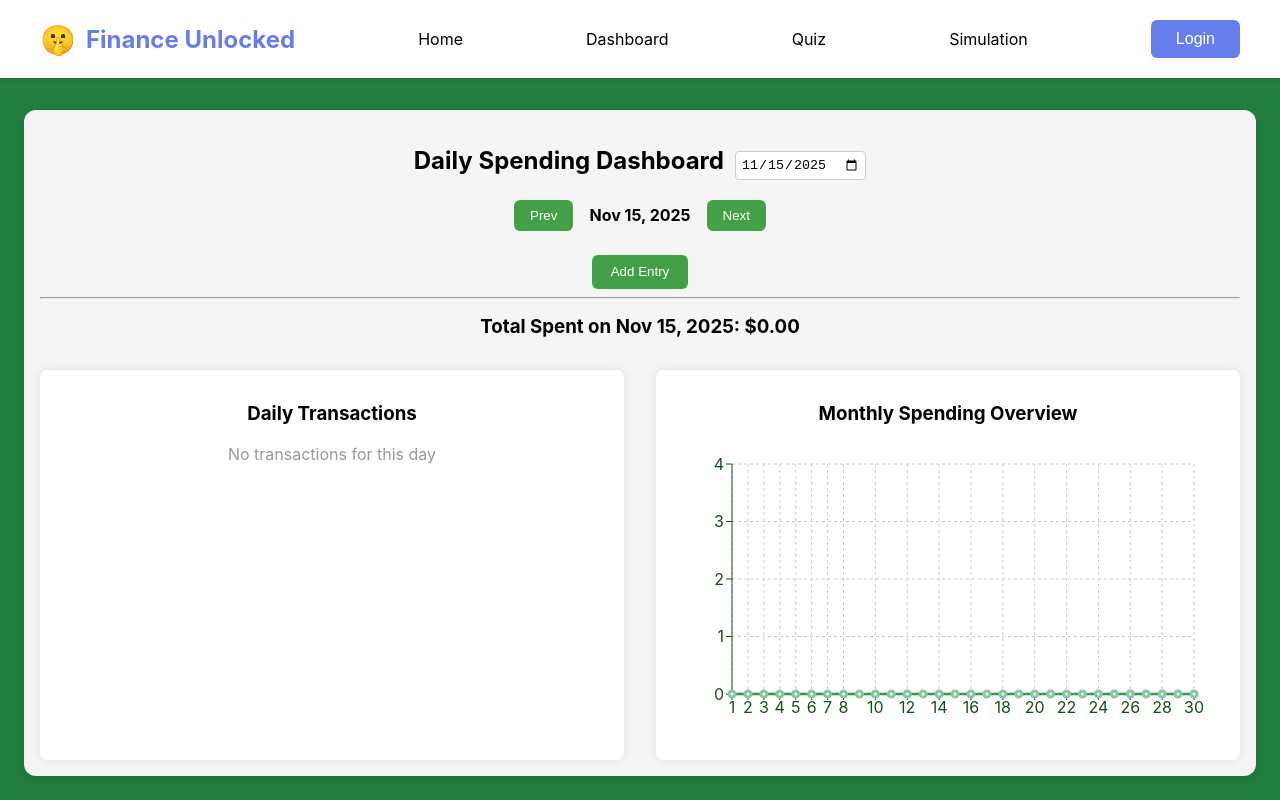
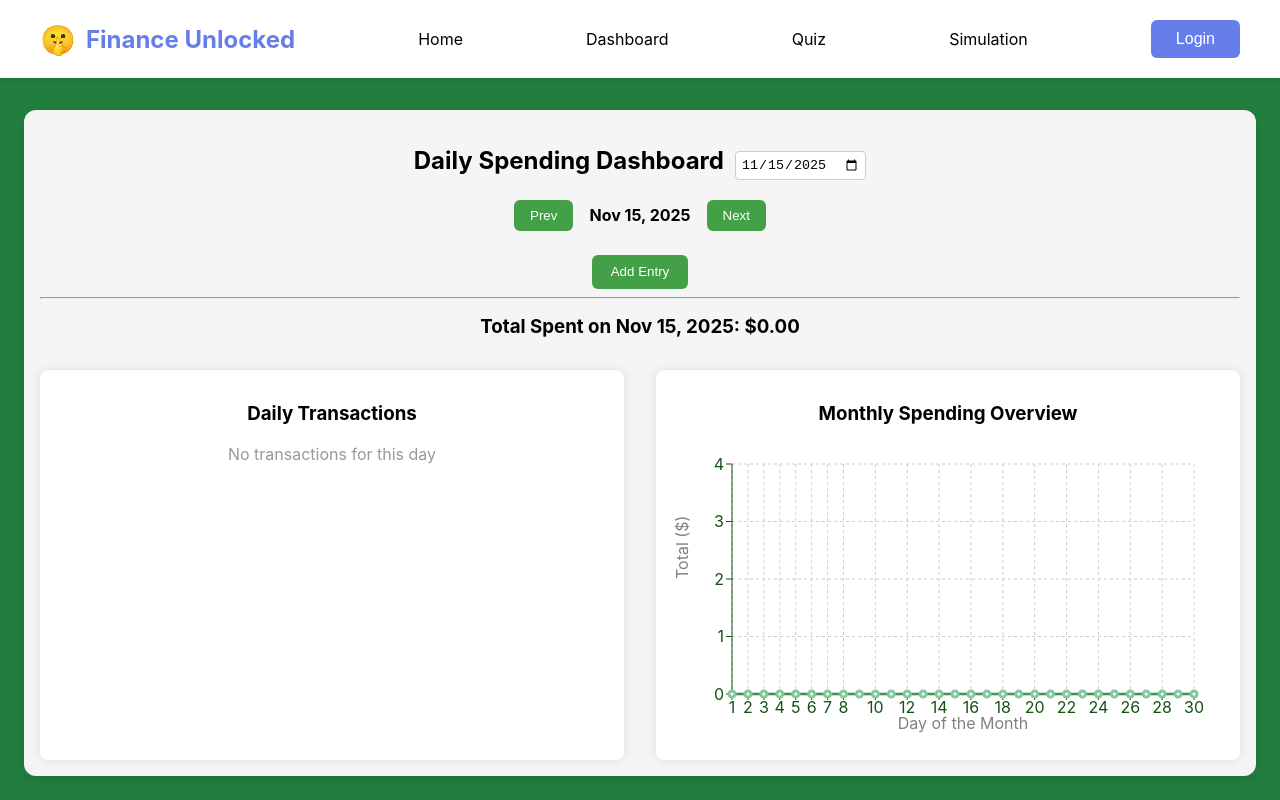
Before and after one commit to ketsia0623/technica-2025-hack, a React (Create React App) app in the folder my-ts-app/: page /dashboard in a window 1280 px wide. Shown: the top 800 px of the page. Built offline with nearby package versions, Linux system fonts and the light colour scheme.

Commit message:
added graph labels

```diff
--- a/my-ts-app/src/pages/Dashboard.tsx
+++ b/my-ts-app/src/pages/Dashboard.tsx
@@ -22,7 +22,6 @@ interface Entry {
 }
 
 export default function Dashboard() {
-  // Load saved entries from localStorage
   const [entriesByDate, setEntriesByDate] = React.useState<Record<string, Entry[]>>(() => {
     const saved = localStorage.getItem("entriesByDate");
     return saved ? JSON.parse(saved) : {};
@@ -33,11 +32,9 @@ export default function Dashboard() {
   );
 
   const inputRefs = useRef<Array<HTMLInputElement | null>>([]);
-
   const greenShades = ["#82ca9d", "#66bb6a", "#43a047", "#2e7d32", "#1b5e20"];
   const currentEntries = entriesByDate[selectedDate] || [];
 
-  // Helper to format dates like "Nov 15, 2025"
   const formatDate = (dateStr: string) => {
     return new Date(dateStr).toLocaleDateString("en-US", {
       month: "short",
@@ -46,7 +43,6 @@ export default function Dashboard() {
     });
   };
 
-  // Helper to add/subtract days
   const addDays = (dateStr: string, days: number) => {
     const date = new Date(dateStr);
     date.setDate(date.getDate() + days);
@@ -56,7 +52,6 @@ export default function Dashboard() {
   const handleNextDay = () => setSelectedDate(prev => addDays(prev, 1));
   const handlePrevDay = () => setSelectedDate(prev => addDays(prev, -1));
 
-  // Save entries to state and localStorage
   const saveEntries = (newEntries: Record<string, Entry[]>) => {
     setEntriesByDate(newEntries);
     localStorage.setItem("entriesByDate", JSON.stringify(newEntries));
@@ -99,7 +94,6 @@ export default function Dashboard() {
     }
   };
 
-  // Daily bar chart data
   const chartData = currentEntries
     .filter(e => e.action.trim() !== "" || e.amount.trim() !== "")
     .map((e, index) => ({
@@ -112,16 +106,15 @@ export default function Dashboard() {
     0
   );
 
-  // Monthly line chart data
   const getMonthlyData = () => {
     const totals: { date: string; total: number }[] = [];
     const today = new Date(selectedDate);
     const year = today.getFullYear();
-    const month = today.getMonth(); // 0-indexed
+    const month = today.getMonth();
 
     for (let day = 1; day <= 31; day++) {
       const date = new Date(year, month, day);
-      if (date.getMonth() !== month) break; // stop at end of month
+      if (date.getMonth() !== month) break;
       const dateStr = date.toISOString().split("T")[0];
       const dailyEntries = entriesByDate[dateStr] || [];
       const dailyTotal = dailyEntries.reduce((sum, e) => sum + parseFloat(e.amount || "0"), 0);
@@ -183,7 +176,6 @@ export default function Dashboard() {
 
         <h3>Total Spent on {formatDate(selectedDate)}: ${total.toFixed(2)}</h3>
 
-        {/* Charts side by side */}
         <div className="charts-wrapper">
           <div className="bar-chart-container">
             <h3>Daily Transactions</h3>
@@ -191,8 +183,8 @@ export default function Dashboard() {
               <ResponsiveContainer width="100%" height={300}>
                 <BarChart data={chartData} margin={{ top: 20, right: 30, left: 0, bottom: 20 }}>
                   <CartesianGrid strokeDasharray="3 3" />
-                  <XAxis dataKey="name" stroke="#145214" />
-                  <YAxis stroke="#145214" />
+                  <XAxis dataKey="name" stroke="#145214" label={{ value: 'Transaction', position: 'insideBottom', offset: -5 }} />
+                  <YAxis stroke="#145214" label={{ value: 'Amount ($)', angle: -90, position: 'insideLeft', offset: 10 }} />
                   <Tooltip formatter={(value: number) => `$${value.toFixed(2)}`} />
                   <Bar dataKey="amount">
                     {chartData.map((entry, index) => (
@@ -214,8 +206,8 @@ export default function Dashboard() {
             <ResponsiveContainer width="100%" height={300}>
               <LineChart data={getMonthlyData()} margin={{ top: 20, right: 30, left: 0, bottom: 20 }}>
                 <CartesianGrid strokeDasharray="3 3" />
-                <XAxis dataKey="date" stroke="#145214" />
-                <YAxis stroke="#145214" />
+                <XAxis dataKey="date" stroke="#145214" label={{ value: 'Day of the Month', position: 'insideBottom', offset: -5 }} />
+                <YAxis stroke="#145214" label={{ value: 'Total ($)', angle: -90, position: 'insideLeft', offset: 10 }} />
                 <Tooltip formatter={(value: number) => `$${value.toFixed(2)}`} />
                 <Line type="monotone" dataKey="total" stroke="#82ca9d" strokeWidth={3} />
               </LineChart>
```
